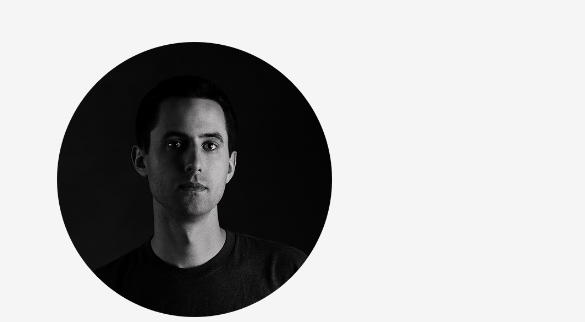
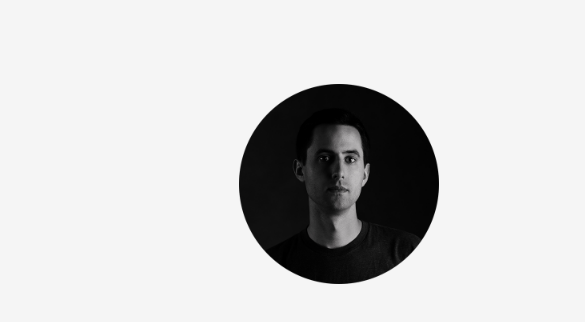
Before and after one commit to leggett/leggett.github.io, a plain HTML site: page index.html in a window 390 px wide. Shown: the top 322 px of the page, 585 px wide, since content can reach past the window. Drawn offline with Linux system fonts and the light colour scheme.

Commit message:
Update index.html

```diff
--- a/index.html
+++ b/index.html
@@ -63,16 +63,17 @@
         cursor: pointer;
       }
       /* Extra small devices (portrait phones, less than 576px) */
-      @media only screen and (max-width: 599.98px) {
+      @media screen and (max-device-width: 420px) {
         #page {
           margin: 0;
           padding: 4vh;
-          zoom: 125%;
+          font-size: 4em;
           width: calc(100% - 8vh);
-          line-height: 170%;
+          line-height: 200%;
         }
         a img {
-          zoom: 110%;
+          width: 350px;
+          height: 350px;
         }
       }
     </style>
```
